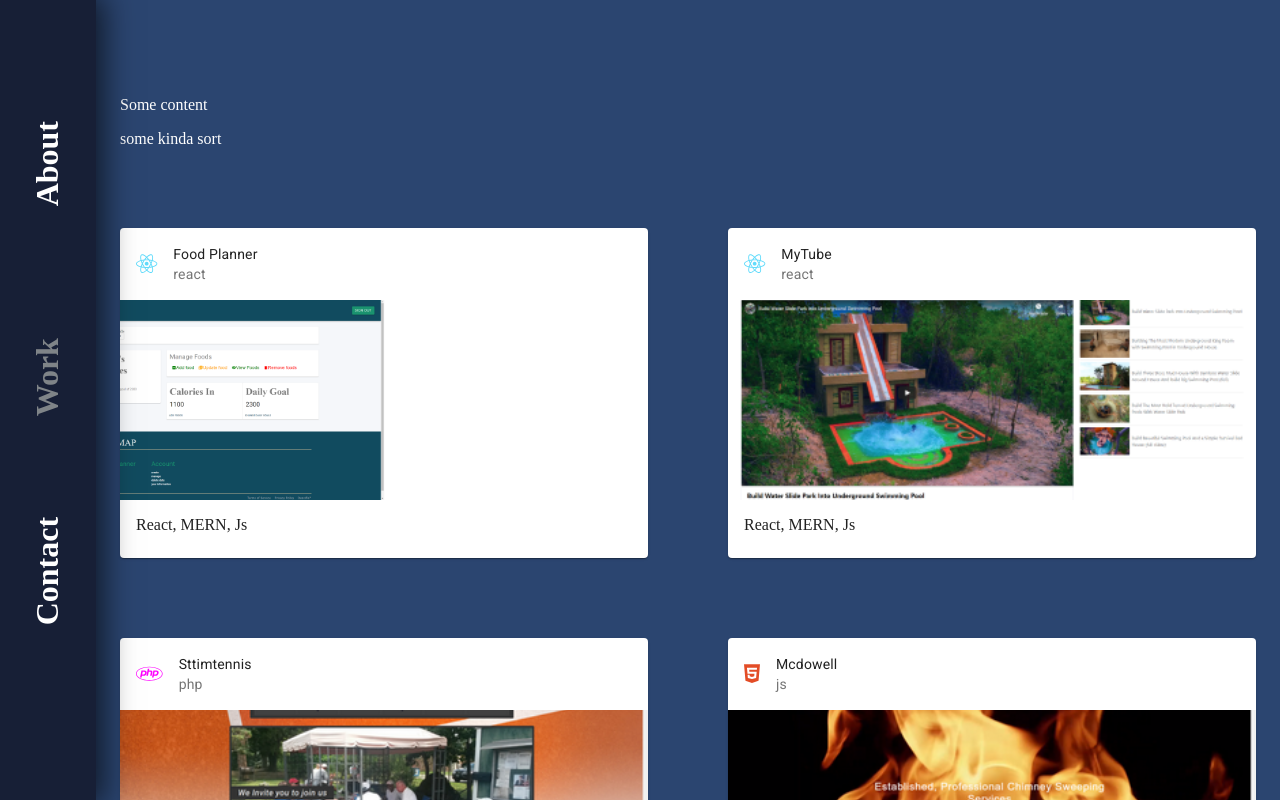
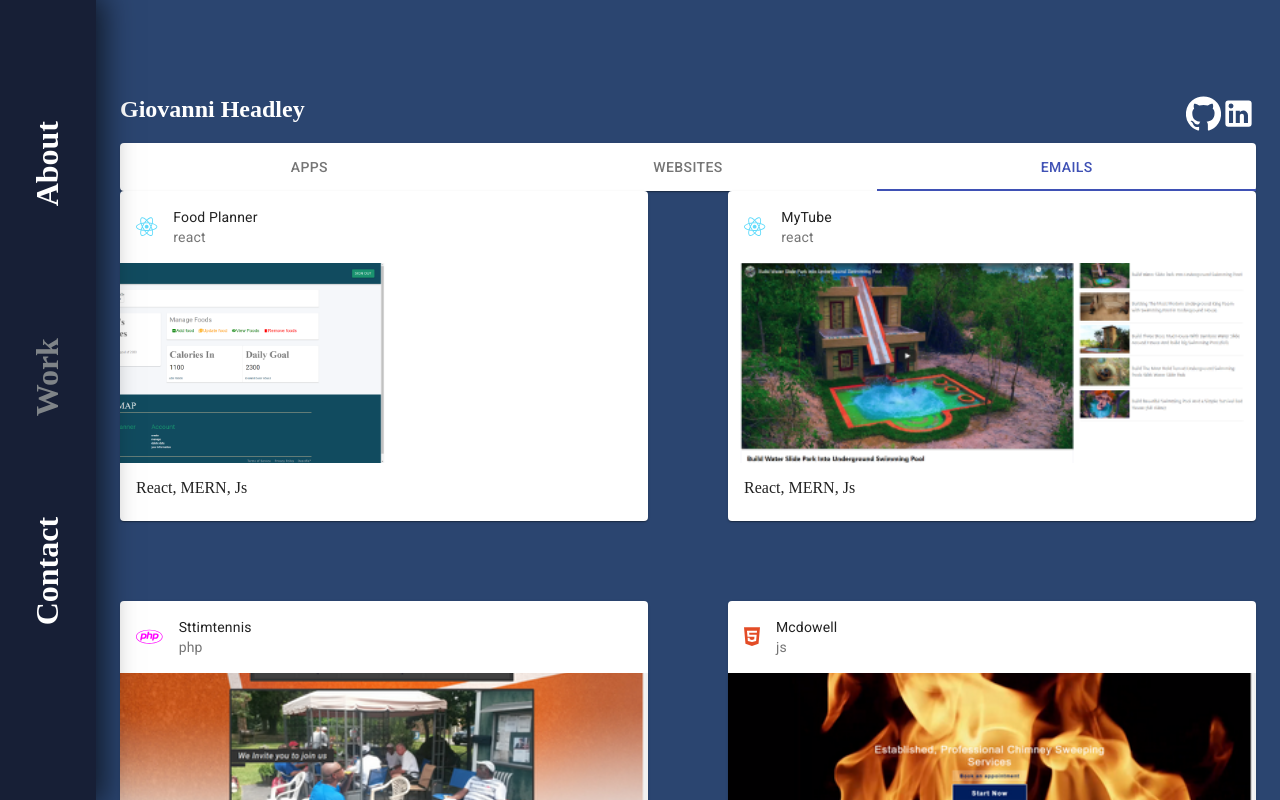
Before and after one commit to descifle/portfolio, a React (Create React App) app: page /works in a window 1280 px wide. Shown: the top 800 px of the page. Built offline with nearby package versions, Linux system fonts and the light colour scheme.

Commit message:
de-skeletonify

```diff
--- a/src/components/AboutPage.js
+++ b/src/components/AboutPage.js
@@ -1,5 +1,6 @@
 import { Container } from '@material-ui/core'
 import { GitHub, LinkedIn } from '@material-ui/icons'
+import { Link } from 'react-router-dom'
 import React from 'react'
 
 const AboutPage = () => {
@@ -7,11 +8,10 @@ const AboutPage = () => {
     return (
         <Container>
             <div className="page-container">
-                <h2>Giovanni Headley</h2>
+            <h2><Link to="/">Giovanni Headley</Link></h2>
                 <div className="socials">
                 <span><GitHub fontSize="large" /></span>
                 <span><LinkedIn fontSize="large" /></span>
-                {/* <span>or at <a href="mailto:giovanniheadley@gmail.com">giovanniheadley@gmail.com</a></span> */}
                 </div>
                 <h1 className="">ABOUT</h1>
                 <div>
--- a/src/components/App.js
+++ b/src/components/App.js
@@ -5,7 +5,7 @@ import MainPage from './MainPage'
 import WorkPage from './WorkPage'
 import ContactPage from './ContactPage'
 import AboutPage from './AboutPage'
-import { Route, Switch, useLocation, useHistory } from 'react-router-dom';
+import { Route, Switch, useLocation } from 'react-router-dom';
 import { TransitionGroup, CSSTransition } from 'react-transition-group'
 import ScrollToTop from './scrolltotop';
 import './style.scss'
@@ -17,7 +17,7 @@ const App = () => {
     const timeout = { enter: 800, exit: 800 }
 
     let location = useLocation()
-    let history = useHistory()
+    // let history = useHistory()
     // const possiblePaths = ['/home', '/works', '/contact']
 
     const outputClassname = () => {
--- a/src/components/ContactPage.js
+++ b/src/components/ContactPage.js
@@ -1,13 +1,14 @@
 import { Container } from '@material-ui/core'
 import { GitHub, LinkedIn } from '@material-ui/icons'
 import React from 'react'
+import { Link } from 'react-router-dom'
 
 const ContactPage = () => {
 
     return (
         <Container>
             <div className="page-container">
-                <h2>Giovanni Headley</h2>
+                <h2><Link to="/">Giovanni Headley</Link></h2>
                 <div className="socials">
 
 
--- a/src/components/MainPage.js
+++ b/src/components/MainPage.js
@@ -1,4 +1,4 @@
-import { Container, Grid, Card, CardActions, CardContent, Button } from '@material-ui/core'
+import { Container, Grid, Card, CardContent, Button } from '@material-ui/core'
 import { GitHub, LinkedIn } from '@material-ui/icons'
 import React from 'react'
 
--- a/src/components/WorkPage.js
+++ b/src/components/WorkPage.js
@@ -1,13 +1,29 @@
 import React, { useState } from 'react'
-import { Container, Grid, Card, CardHeader ,CardActions, CardMedia, CardContent, Button } from '@material-ui/core'
+import { Container, Grid, Card, CardHeader ,CardActions, CardMedia, CardContent, Button, Tabs, Tab, Paper } from '@material-ui/core'
+import { GitHub, LinkedIn } from '@material-ui/icons'
 import { FontAwesomeIcon } from '@fortawesome/react-fontawesome'
-// import { fa } from '@fortawesome/free-solid-svg-icons'
 import { faReact, faPhp, faHtml5 } from '@fortawesome/free-brands-svg-icons'
+import { Link } from 'react-router-dom'
 import { cards } from './misc'
 
 const WorkPage = () => {
 
     const [list, setList] = useState(cards)
+    const [value, setValue] = useState(2)
+
+    const handleChange = (event, newValue) => {
+        if(newValue === value) {
+            setList(cards)
+            return setValue(false)
+        }
+        // eslint-disable-next-line array-callback-return
+        setList(cards.filter(card => {
+            if(newValue === 0) return card.filter.includes('apps')
+            if(newValue === 1) return card.filter.includes('websites')
+            if(newValue === 2) return card.filter.includes('emails')
+        }))
+        setValue(newValue)
+    }
 
     const renderCards = () => {
         return list.map((card) => {
@@ -19,9 +35,6 @@ const WorkPage = () => {
                                     card.projectType === 'react' ? <FontAwesomeIcon size="lg" color="#61DBFB" icon={faReact} />:
                                     card.projectType === 'php' ? <FontAwesomeIcon size="lg" color="Magenta" icon={faPhp} /> :
                                     <FontAwesomeIcon size="lg" color="#e34c26" icon={faHtml5} />
-                                // <Avatar aria-label="recipe" className={classes.avatar}>
-                                //     R
-                                // </Avatar>
                                 }
                                 // action={
                                 // <IconButton aria-label="settings">
@@ -46,13 +59,29 @@ const WorkPage = () => {
         })
     }
 
-    console.log(list)
-
     return (
         <Container>
             <div className="page-container">
-                <p>Some content</p>
-                <div onClick={() => setList(cards.filter(card => card.projectType !== "php"))} style={{marginBottom: "5rem"}}>some kinda sort</div>
+                <h2><Link to="/">Giovanni Headley</Link></h2>
+                <div className="socials">
+                    <span><GitHub fontSize="large" /></span>
+                    <span><LinkedIn fontSize="large" /></span>
+                </div>
+                {/* <div onClick={() => setList(cards.filter(card => card.projectType !== "php"))} style={{marginBottom: "5rem"}}>some kinda sort</div> */}
+                <Paper>
+                    <Tabs
+                        variant="fullWidth"
+                        value={value}
+                        indicatorColor="primary"
+                        textColor="primary"
+                        onChange={handleChange}
+                        aria-label="work type"
+                    >
+                        <Tab label="Apps" />
+                        <Tab label="Websites" />
+                        <Tab label="Emails" />
+                    </Tabs>
+                </Paper>
                 <Grid container spacing={10}>
                     {renderCards()}
                 </Grid>
```
